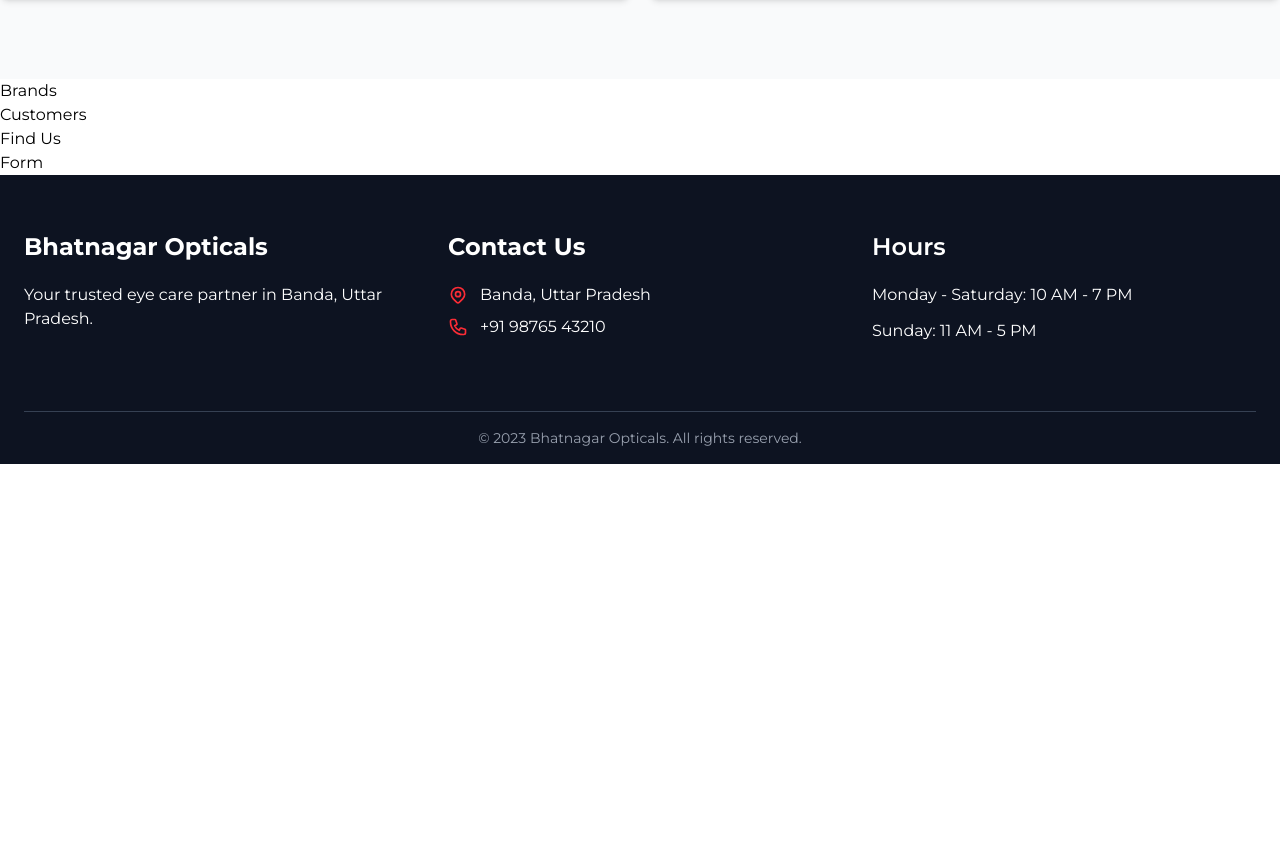
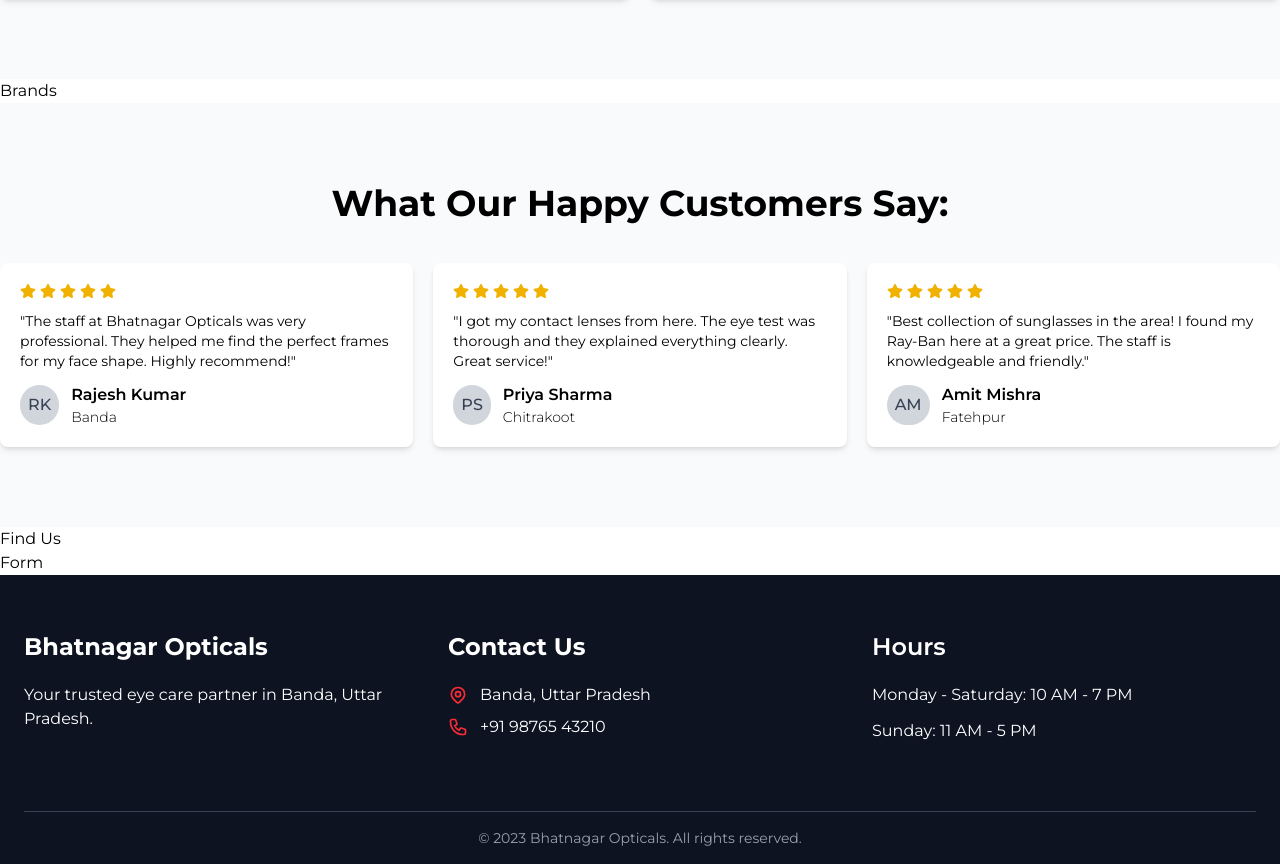
Before and after one commit to c9sid/Bhatnagar-Opticals, a Next.js app: page / in a window 1280 px wide. Shown: the part 1611-2475 px from the top of the page. Before the commit the page ends 2075 px from the top, so only its background shows below. Built offline with nearby package versions, Linux system fonts and the light colour scheme.

Commit message:
Customers Section Added

```diff
--- a/components/Customers.jsx
+++ b/components/Customers.jsx
@@ -1,8 +1,64 @@
 import React from 'react'
+import { FaStar } from 'react-icons/fa'
+
+const customersData = [
+    {
+        id: 1,
+        testimonials: "The staff at Bhatnagar Opticals was very professional. They helped me find the perfect frames for my face shape. Highly recommend!",
+        name: "Rajesh Kumar",
+        location: "Banda",
+        dp: "RK",
+    },
+    {
+        id: 2,
+        testimonials: "I got my contact lenses from here. The eye test was thorough and they explained everything clearly. Great service!",
+        name: "Priya Sharma",
+        location: "Chitrakoot",
+        dp: "PS",
+    },
+    {
+        id: 3,
+        testimonials: "Best collection of sunglasses in the area! I found my Ray-Ban here at a great price. The staff is knowledgeable and friendly.",
+        name: "Amit Mishra",
+        location: "Fatehpur",
+        dp: "AM",
+    },
+]
 
 const Customers = () => {
     return (
-        <div>Customers</div>
+        <section id='why-us' className='bg-gray-50 py-20 px-5 md:px-0'>
+            <div className='container mx-auto'>
+                <div className="heading">
+                    <h2 className='text-center text-4xl font-bold pb-10'>What Our Happy Customers Say:</h2>
+                </div>
+                <div className="content grid grid-cols-1 md:grid-cols-3 gap-5">
+                    {customersData.map((card) => (
+                        <div key={card.id} className='card bg-white p-5 rounded-lg flex flex-col gap-3 shadow-md hover:shadow-lg hover:-translate-y-1 transition-all duration-300'>
+                            <div className="star flex gap-1">
+                                <FaStar className='text-yellow-500' />
+                                <FaStar className='text-yellow-500' />
+                                <FaStar className='text-yellow-500' />
+                                <FaStar className='text-yellow-500' />
+                                <FaStar className='text-yellow-500' />
+                            </div>
+                            <div className="testimonials">
+                                <p className='text-sm'>"{card.testimonials}"</p>
+                            </div>
+                            <div className="user flex gap-3 items-center">
+                                <div className="dp">
+                                    <p className='p-2 bg-gray-300 rounded-full font-medium text-gray-700'>{card.dp}</p>
+                                </div>
+                                <div className="name">
+                                    <p className='font-semibold'>{card.name}</p>
+                                    <p className='text-sm font-light'>{card.location}</p>
+                                </div>
+                            </div>
+                        </div>
+                    ))}
+                </div>
+            </div>
+        </section>
     )
 }
 
```
